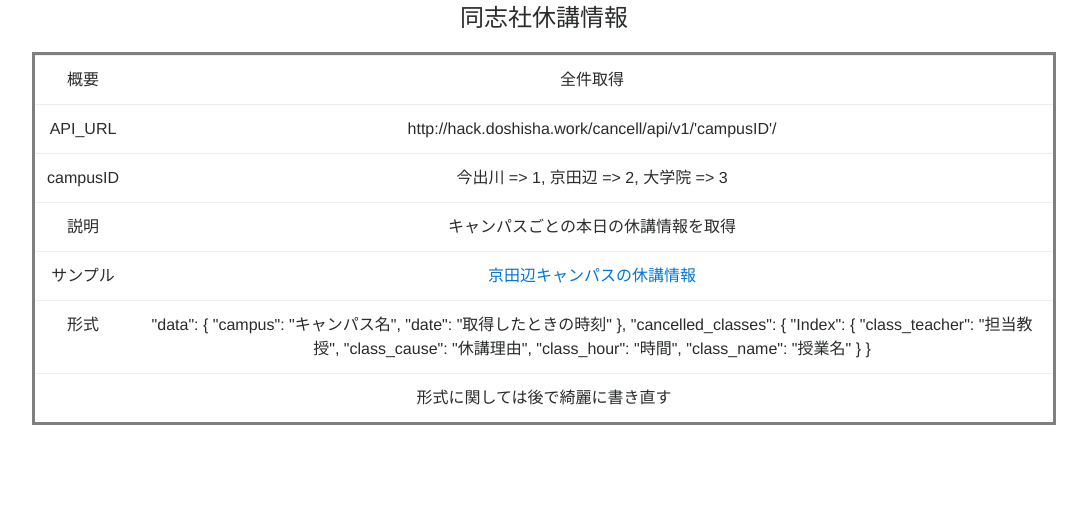
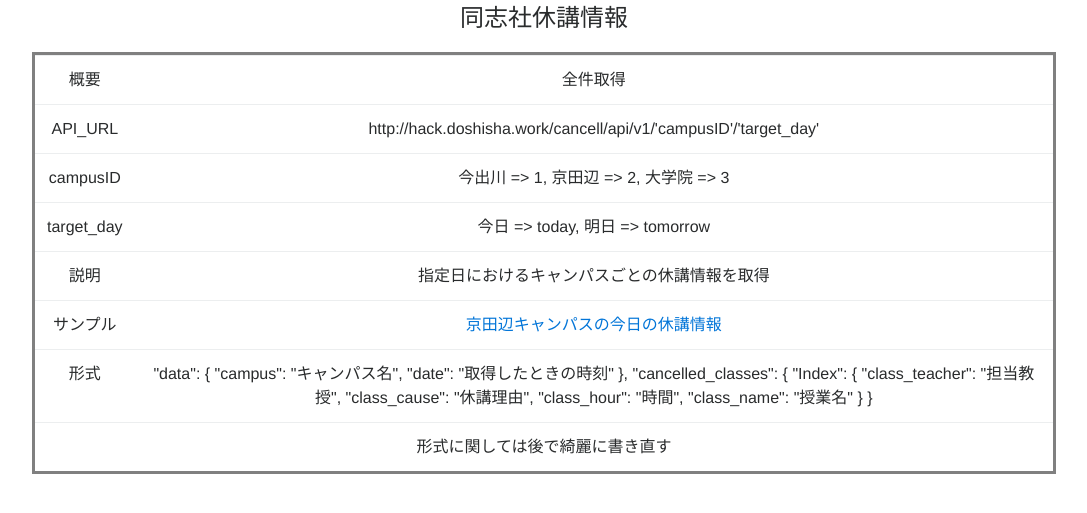
Before and after one commit to yakult1995/DoshishaCanceledClassAPI, a Flask app: page /cancell in a window 1280 px wide. Shown: the top 513 px of the page, without its empty margins (96-1183 px from the left). Run offline with Flask 2, Linux system fonts and the light colour scheme; some libraries are stand-ins or nearby versions; some web fonts are replaced.

Commit message:
APIの説明文修正

```diff
--- a/templates/cancell_index.html
+++ b/templates/cancell_index.html
@@ -20,19 +20,23 @@
 			</thead>
 			<tr>
 				<td>API_URL</td>
-				<td>http://hack.doshisha.work/cancell/api/v1/'campusID'/</td>
+				<td>http://hack.doshisha.work/cancell/api/v1/'campusID'/'target_day'</td>
 			</tr>
 			<tr>
 				<td>campusID</td>
 				<td>今出川 => 1, 京田辺 => 2, 大学院 => 3</td>
 			</tr>
 			<tr>
+				<td>target_day</td>
+				<td>今日 => today, 明日 => tomorrow</td>
+			</tr>
+			<tr>
 				<td>説明</td>
-				<td>キャンパスごとの本日の休講情報を取得</td>
+				<td>指定日におけるキャンパスごとの休講情報を取得</td>
 			</tr>
 			<tr>
 				<td>サンプル</td>
-				<td><a href="http://hack.doshisha.work/cancell/api/v1/2" target="_blank">京田辺キャンパスの休講情報</a></td>
+				<td><a href="http://hack.doshisha.work/cancell/api/v1/2/today" target="_blank">京田辺キャンパスの今日の休講情報</a></td>
 			</tr>
 			<tr>
 				<td>形式</td>
```
